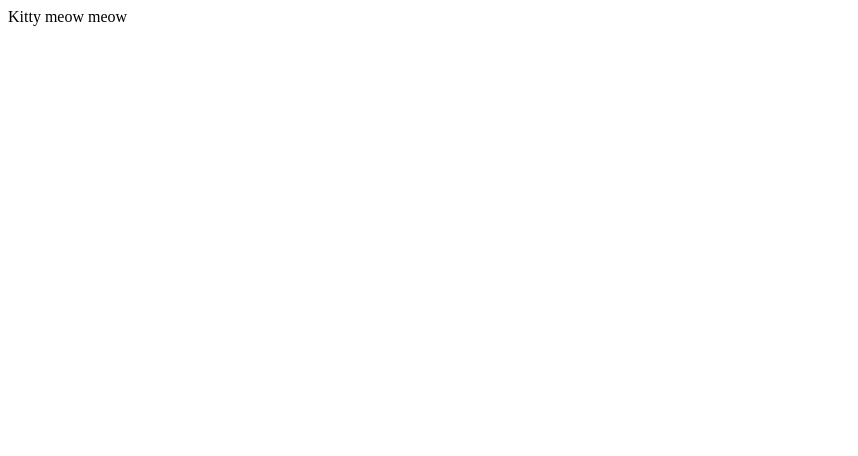
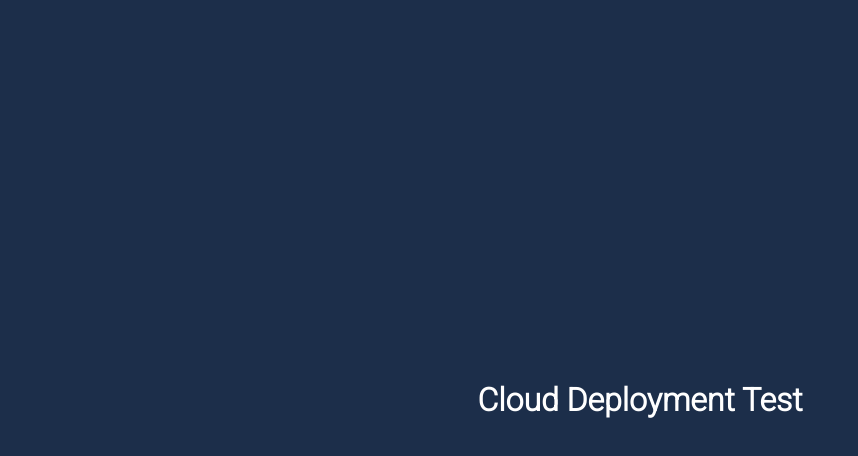
Before and after one commit to ramyun00/annaboothome, a React (Create React App) app: page / in a window 1280 px wide. Shown: the top 456 px of the page, without its empty margins (0-858 px from the left). Built offline with nearby package versions, Linux system fonts and the light colour scheme.

Commit message:
Change bg color and text

```diff
--- a/package.json
+++ b/package.json
@@ -10,6 +10,7 @@
     "react": "^18.2.0",
     "react-dom": "^18.2.0",
     "react-scripts": "5.0.1",
+    "sass": "^1.62.1",
     "typescript": "^4.9.5",
     "web-vitals": "^2.1.4"
   },
--- a/src/App.js
+++ b/src/App.js
@@ -1,5 +1,8 @@
 // Import the functions you need from the SDKs you need
 import { initializeApp } from "firebase/app";
+import Title from './Title';
+import './App.scss';
+
 // import { getAnalytics } from "firebase/analytics";
 // TODO: Add SDKs for Firebase products that you want to use
 // https://firebase.google.com/docs/web/setup#available-libraries
@@ -22,8 +25,8 @@ const firebaseConfig = {
 
 function App() {
   return (
-    <div className="App">
-      Kitty meow meow
+    <div className="app">
+      <Title title="Cloud Deployment Test"></Title>
     </div>
   );
 }
--- a/src/App.scss
+++ b/src/App.scss
@@ -0,0 +1,21 @@
+@import url('https://fonts.googleapis.com/css2?family=Roboto:wght@300&display=swap');
+
+html, body {
+  display: flex;
+  width: 100%;
+  height: 100vh;
+  align-items: center;
+  justify-content: center;
+  margin: 0;
+  padding: 0;
+  font-family: 'Roboto', sans-serif;
+}
+
+body {
+  background: #1c2e4a;
+  color: #ffffff;
+}
+
+.app {
+  text-align: center;
+}
--- /dev/null
+++ b/src/Title.js
@@ -0,0 +1,7 @@
+const Title = ({title}) => {
+  return (
+    <h1 className="title">{title}</h1>
+  )
+};
+
+export default Title;
```
Also changed, not shown: 1 other file (tests, documents, lock files or other folders).
